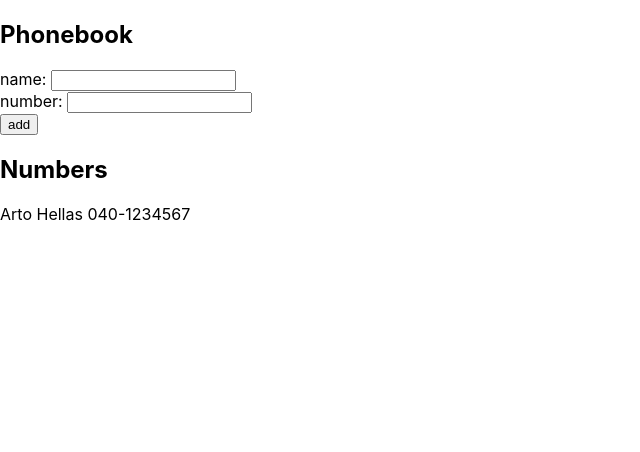
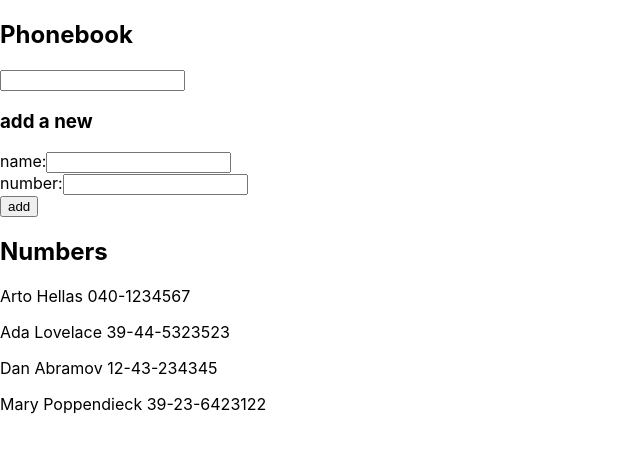
Before and after one commit to GermanHesles/fullstackopen, a React (Create React App) app in the folder part2/phonebook/: page / in a window 1280 px wide. Shown: the top 452 px of the page, without its empty margins (0-640 px from the left). Built offline with nearby package versions, Linux system fonts and the light colour scheme.

Commit message:
Delete nanoid
Co-authored-by: Luis Hdez <luis.munoz.hdez@gmail.com>

```diff
--- a/part2/phonebook/src/App.js
+++ b/part2/phonebook/src/App.js
@@ -1,16 +1,74 @@
 import React, { useState } from 'react'
-import { nanoid } from 'nanoid'
+
+
+const Filter = ({handleSearch, showPerson}) => {
+  return (
+    <input type='text' onChange={handleSearch} value={showPerson} />
+  )
+}
+
+const PersonForm = ({
+    handleSubmit,
+    handleChange,
+    newName,
+    handleChangeNumber,
+    newNumber
+  }) => {
+  return (
+    <form onSubmit={handleSubmit}>
+      <div>
+        name:
+        <input type='text' onChange={handleChange} value={newName} />
+      </div>
+      <div>
+        number:
+        <input type='tel' onChange={handleChangeNumber} value={newNumber} />
+      </div>
+      <div>
+        <button type="submit">add</button>
+      </div>
+    </form>
+  )
+}
+
+const Persons = (props) => {
+  return props.persons.map((person) => {
+    return <p key={person.id}>{person.name} {person.number} </p>
+  })
+}
+
 
 const App = () => {
   const [ persons, setPersons ] = useState([
     {
       name: 'Arto Hellas',
-      id: nanoid(),
+      id: 1,
       number: '040-1234567'
+    },
+    {
+      name: 'Ada Lovelace',
+      id: 2,
+      number: '39-44-5323523'
+    },
+    {
+      name: 'Dan Abramov',
+      id: 3,
+      number: '12-43-234345'
+    },
+    {
+      name: 'Mary Poppendieck',
+      id: 4,
+      number: '39-23-6423122'
     }
   ]);
+
   const [ newName, setNewName ] = useState('');
   const [newNumber, setNewNumber] = useState('');
+  const [showPerson, setShowPerson] = useState('');
+
+  const handleSearch = (event) => {
+    setShowPerson(event.target.value);
+  };
 
   const handleChangeNumber = (event) => {
     setNewNumber(event.target.value);
@@ -26,13 +84,12 @@ const App = () => {
       return person.name === newName
     })) {
       alert(`${newName} is already added to phonebook`);
-
       return;
     }
 
     const personsToAddToState = {
       name: newName,
-      id: nanoid(),
+      id: persons.length + 1,
       number: newNumber
     };
 
@@ -41,26 +98,29 @@ const App = () => {
     setNewNumber('');
   };
 
+  const filterx = (person) => {
+    return person.name.toLowerCase().includes(showPerson.toLowerCase())
+  }
+
+  const personsAfterFilter = persons.filter(filterx)
+
+
+
   return (
     <div>
       <h2>Phonebook</h2>
-      <form onSubmit={handleSubmit}>
-        <div>
-          name: <input type='text' onChange={handleChange} value={newName}/>
-        </div>
-        <div>
-          number: <input type='tel' onChange={handleChangeNumber} value={newNumber}/>
-        </div>
-        <div>
-          <button type="submit">add</button>
-        </div>
-      </form>
+      <Filter showPerson={showPerson} handleSearch={handleSearch}/>
+      <h3>add a new</h3>
+      <PersonForm
+        handleSubmit={handleSubmit}
+        handleChange= {handleChange}
+        newName={newName}
+        handleChangeNumber={handleChangeNumber}
+        newNumber={newNumber}
+      />
       <h2>Numbers</h2>
       <div>
-        {persons.map((person,) => {
-            return <p key={person.id}>{person.name} {person.number} </p>
-          })
-        }
+        <Persons persons={personsAfterFilter}/>
       </div>
     </div>
   )
```
